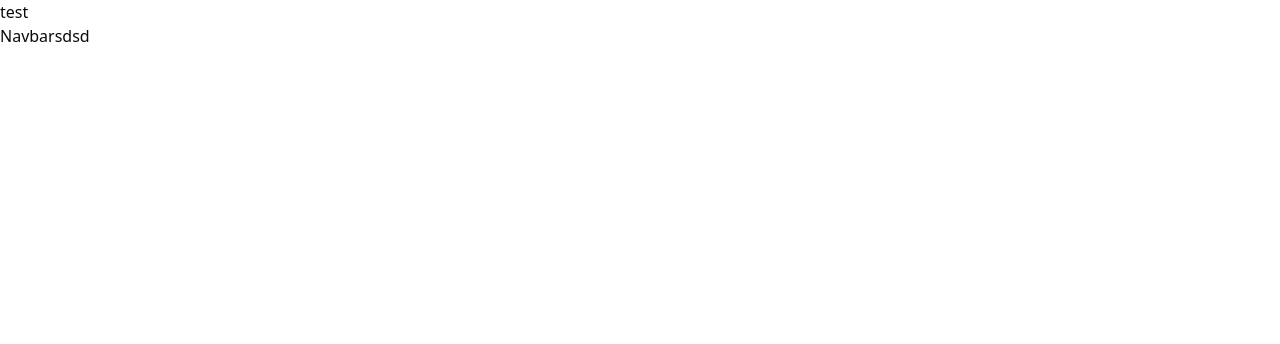
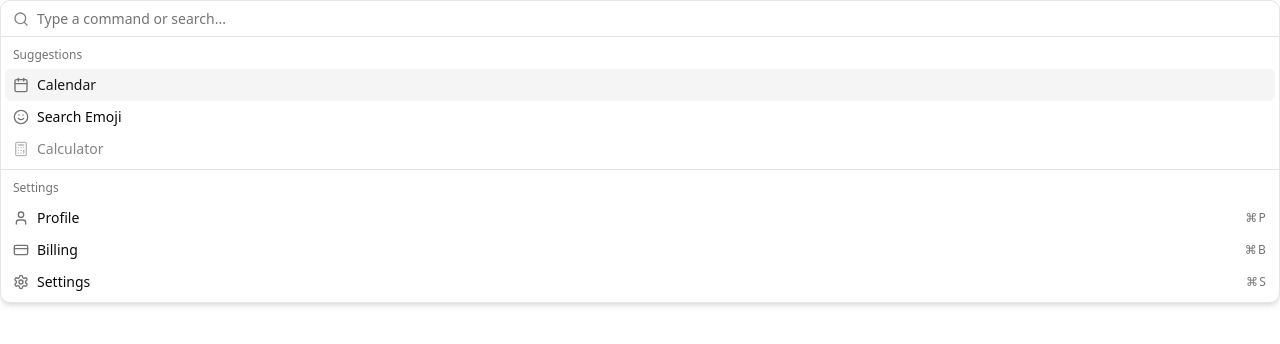
Before and after one commit to ebartex/ebx, a Next.js app: page / in a window 1280 px wide. Shown: the top 344 px of the page. Built offline with nearby package versions, Linux system fonts and the light colour scheme.

Commit message:
command shadcndddsddsdsdsdsewewewdsdsds

```diff
--- a/src/app/page.tsx
+++ b/src/app/page.tsx
@@ -1,10 +1,12 @@
 import Navbar from "@/components/layout/navbar/page";
+import { Command } from "@/components/ui/command";
 
 export default function Home() {
   return (
     <>
-    <span>test</span>
+
     <Navbar/>
+
     </>
   );
 }
--- /dev/null
+++ b/src/components/layout/navbar/command.tsx
@@ -0,0 +1,64 @@
+// components/ui/command/Command.tsx
+import {
+    Calculator,
+    Calendar,
+    CreditCard,
+    Settings,
+    Smile,
+    User,
+  } from "lucide-react";
+  import {
+    Command,
+    CommandEmpty,
+    CommandGroup,
+    CommandInput,
+    CommandItem,
+    CommandList,
+    CommandSeparator,
+    CommandShortcut,
+  } from "@/components/ui/command"; // Zakładając, że masz własny zestaw komponentów
+
+  const CommandComponent = () => {
+    return (
+      <Command className="rounded-lg border shadow-md md:min-w-[450px]">
+        <CommandInput placeholder="Type a command or search..." />
+        <CommandList>
+          <CommandEmpty>No results found.</CommandEmpty>
+          <CommandGroup heading="Suggestions">
+            <CommandItem>
+              <Calendar />
+              <span>Calendar</span>
+            </CommandItem>
+            <CommandItem>
+              <Smile />
+              <span>Search Emoji</span>
+            </CommandItem>
+            <CommandItem disabled>
+              <Calculator />
+              <span>Calculator</span>
+            </CommandItem>
+          </CommandGroup>
+          <CommandSeparator />
+          <CommandGroup heading="Settings">
+            <CommandItem>
+              <User />
+              <span>Profile</span>
+              <CommandShortcut>⌘P</CommandShortcut>
+            </CommandItem>
+            <CommandItem>
+              <CreditCard />
+              <span>Billing</span>
+              <CommandShortcut>⌘B</CommandShortcut>
+            </CommandItem>
+            <CommandItem>
+              <Settings />
+              <span>Settings</span>
+              <CommandShortcut>⌘S</CommandShortcut>
+            </CommandItem>
+          </CommandGroup>
+        </CommandList>
+      </Command>
+    );
+  };
+
+  export default CommandComponent;
--- a/src/components/layout/navbar/page.tsx
+++ b/src/components/layout/navbar/page.tsx
@@ -1,6 +1,11 @@
+import CommandComponent from "./command"
+
+
 function Navbar() {
   return (
-    <div>Navbarsdsd</div>
+    <>
+    <CommandComponent/>
+    </>
   )
 }
 
```
